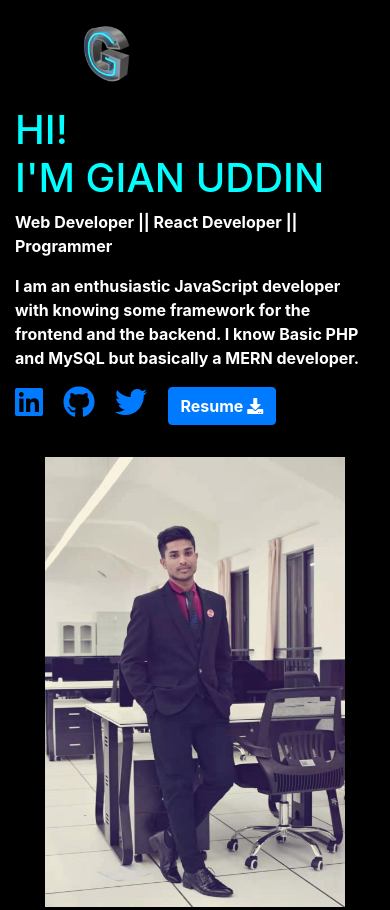
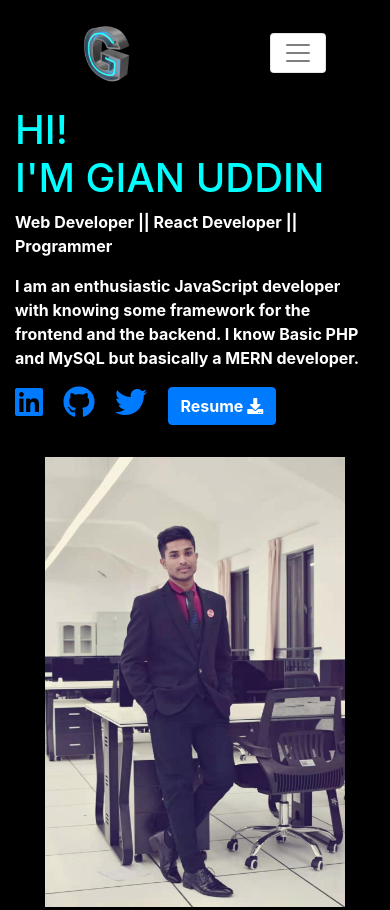
Before and after one commit to Shuvosarker4/portfolio, a plain HTML site: page index.html in a window 390 px wide. Shown: the top 910 px of the page. Drawn offline with nearby package versions, Linux system fonts and the light colour scheme.

Commit message:
navbar toggler color change

```diff
--- a/index.html
+++ b/index.html
@@ -13,6 +13,11 @@
       rel="stylesheet"
     />
   </head>
+  <style>
+    .navbar-toggler {
+      background-color: #ffffff;
+    }
+  </style>
   <body style="background-color: #000000">
     <!-- Navbar -->
     <nav
```
